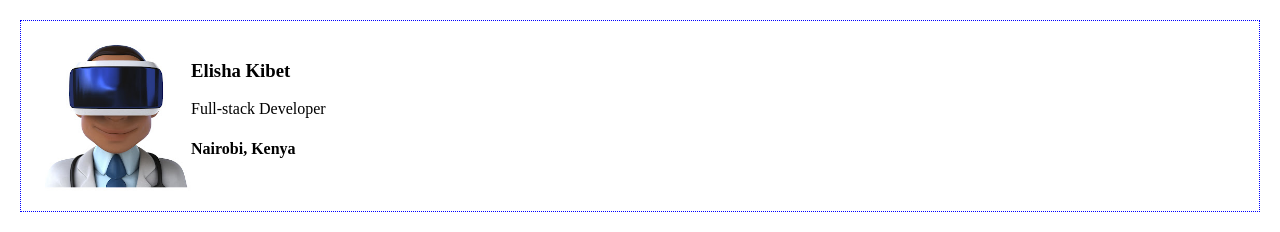
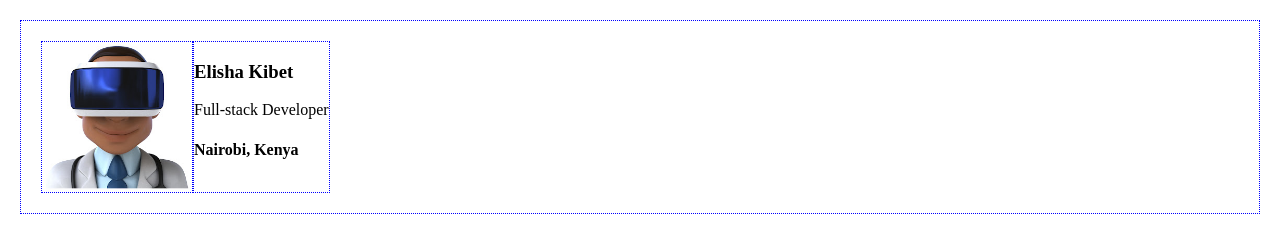
Before and after one commit to Elikibs/Front-End-Development, a plain HTML site: page p1-business-card/index.html in a window 1280 px wide. Drawn offline with Linux system fonts and the light colour scheme.

Commit message:
add borders

```diff
--- a/p1-business-card/styles.css
+++ b/p1-business-card/styles.css
@@ -5,7 +5,9 @@ body {
     width: 150px;
 }
 .card {
-    border: 1px dotted blue;
     padding: 20px;
     display: flex;
 }
+.dotted-border {
+    border: 1px dotted blue;
+}
```
